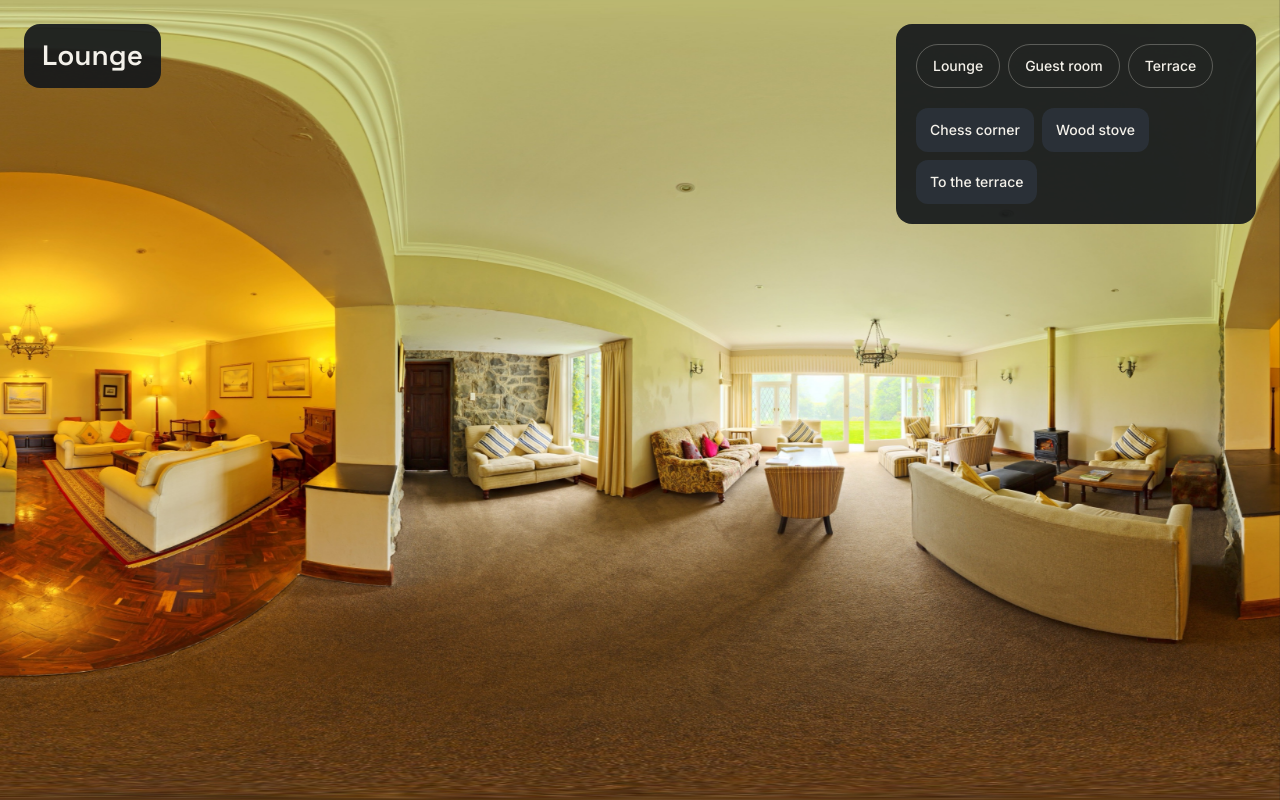
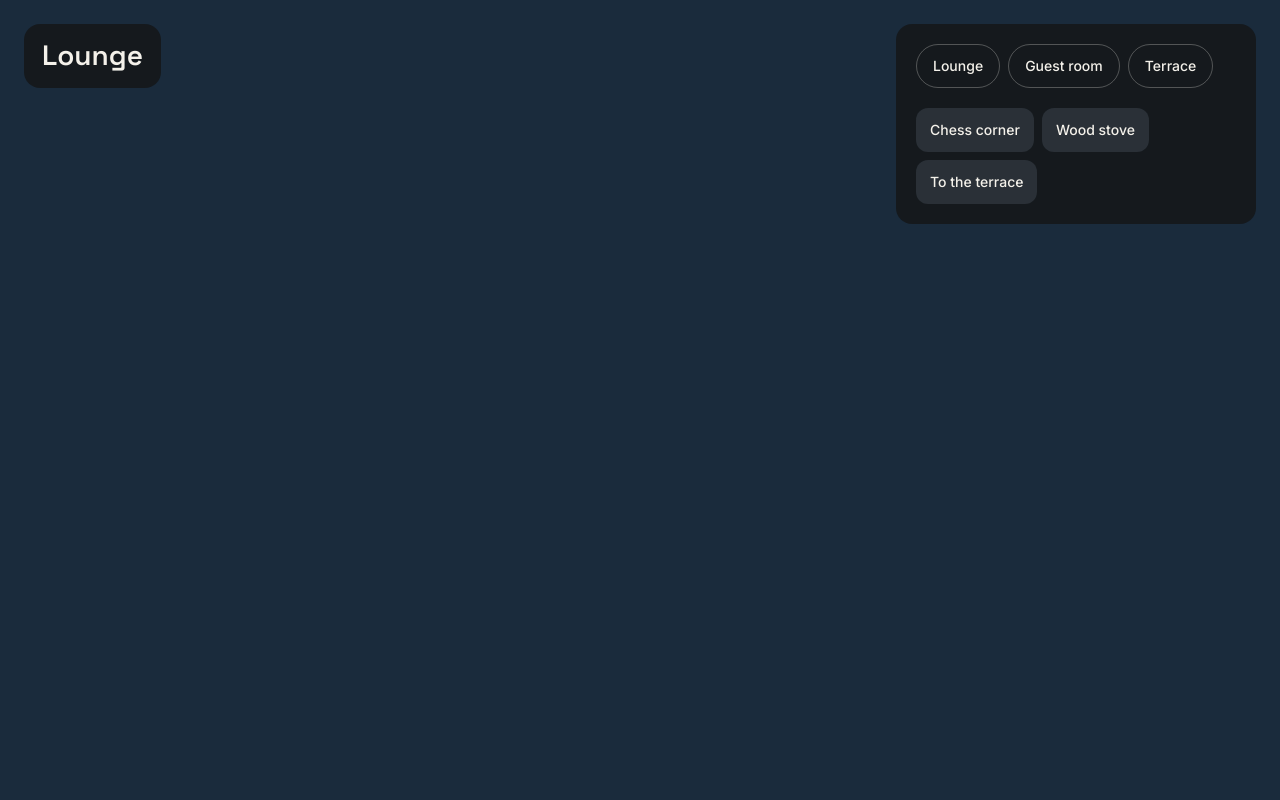
Before and after one commit to rremedio-web/tour-360, a React (Vite) app: page / in a window 1280 px wide. Built offline with nearby package versions, Linux system fonts and the light colour scheme.

Commit message:
Three.js

```diff
--- a/src/components/PanoramaViewer.jsx
+++ b/src/components/PanoramaViewer.jsx
@@ -1,9 +1,17 @@
 import { useEffect, useRef } from "react";
+import { Scene, Color, PerspectiveCamera, WebGLRenderer } from "three"
+
 
 const PanoramaViewer = () => {
     const containerRef = useRef(null)
     useEffect(() => {
-        console.log("start")
+        const scene = new Scene();
+        scene.background = new Color("#1a2b3c");
+        const camera = new PerspectiveCamera(75, containerRef.current.clientWidth / containerRef.current.clientHeight, 0.1, 1000);
+        const renderer = new WebGLRenderer();
+        renderer.setSize(containerRef.current.clientWidth, containerRef.current.clientHeight);
+        containerRef.current.appendChild(renderer.domElement);
+        renderer.render(scene, camera)
         return () => {
             console.log("stop")
         };
--- a/src/index.css
+++ b/src/index.css
@@ -69,6 +69,19 @@ button {
   max-width: none;
   object-fit: cover;
   object-position: 65% 55%; /* garden doors in the lounge */
+}
+
+/* The 3D view: fills the screen behind the UI. It needs a real size,
+   because the camera's aspect and the canvas size are read from it. */
+.panorama-viewer {
+  position: fixed;
+  inset: 0;
+  z-index: -1;
+}
+
+/* A canvas is inline by default, which leaves a small gap under it */
+.panorama-viewer canvas {
+  display: block;
 }
 
 /* Header: the room name */
```
